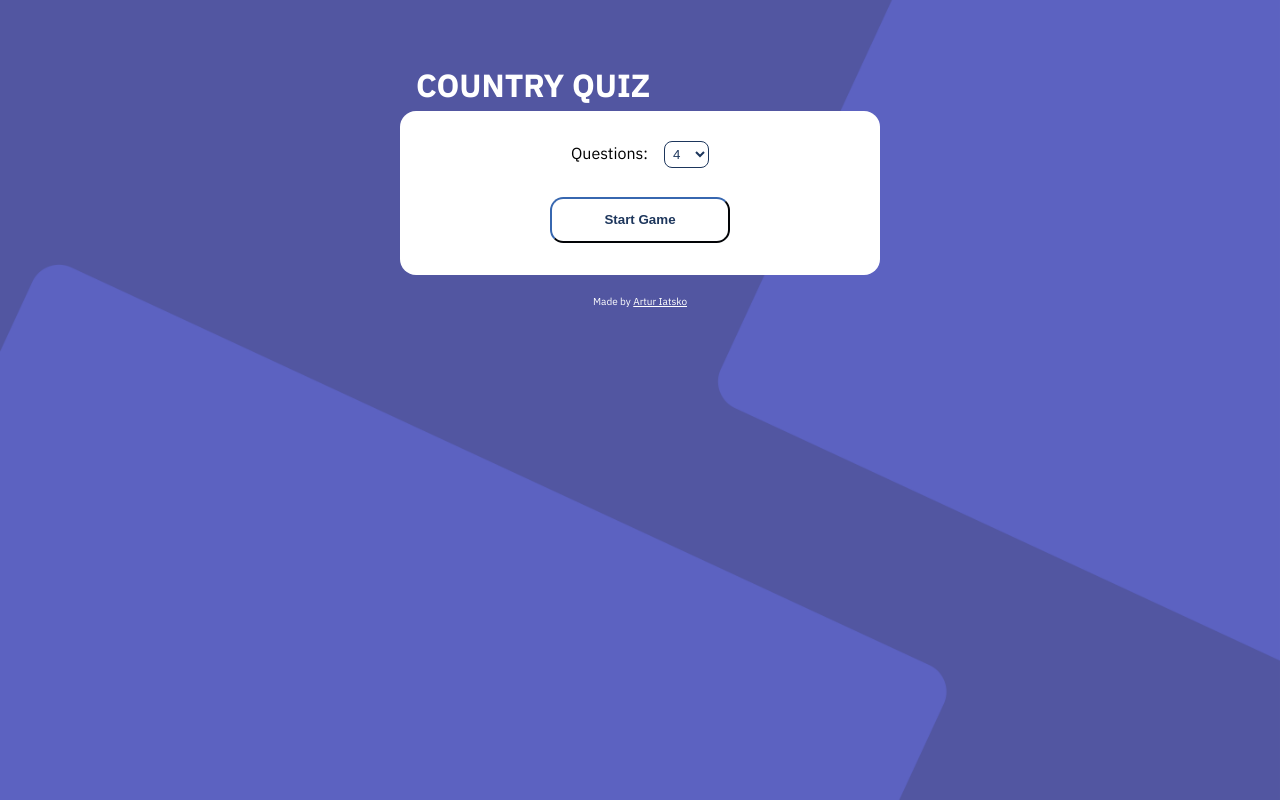
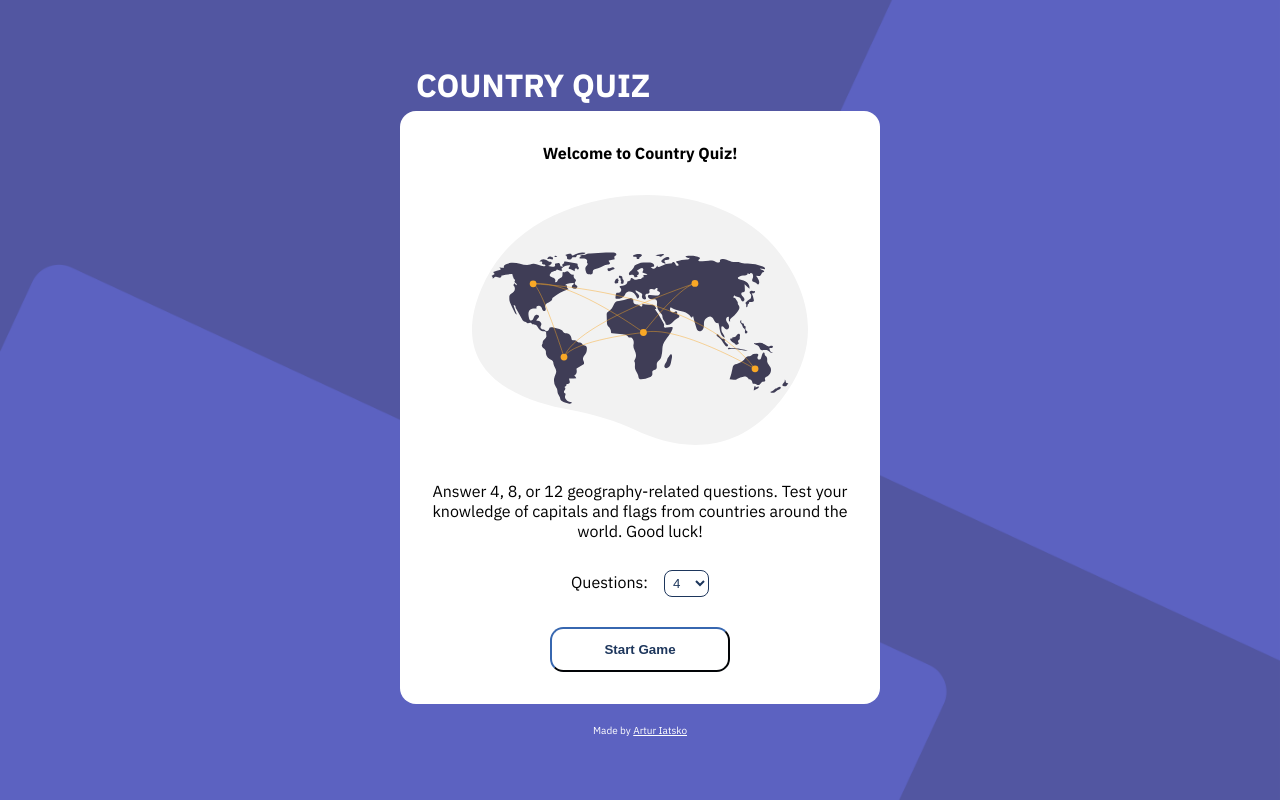
Before and after one commit to bunge12/country-quiz, a React (Create React App) app: page / in a window 1280 px wide. Built offline with nearby package versions, Linux system fonts and the light colour scheme; no server answers.

Commit message:
Added intro text and image

```diff
--- a/src/App.js
+++ b/src/App.js
@@ -7,6 +7,7 @@ import NumberSelector from "./components/NumberSelector";
 import axios from "axios";
 import styled from "styled-components";
 import usePersistentState from "./hooks/usePersistentState";
+import world from "./img/world.svg";
 
 const Title = styled.div`
   width: 50%;
@@ -30,6 +31,13 @@ const Footer = styled.footer`
   color: white;
   margin-top: 2em;
   font-size: x-small;
+`;
+
+const Welcome = styled.p``;
+
+const Image = styled.img`
+  width: 75%;
+  margin: 2rem;
 `;
 
 function App() {
@@ -124,6 +132,13 @@ function App() {
             ></Question>
           ) : (
             <>
+              <Welcome>
+                <b>Welcome to Country Quiz!</b>
+                <Image src={world} alt="drawing of world map" />
+                Answer 4, 8, or 12 geography-related questions. Test your
+                knowledge of capitals and flags from countries around the world.
+                Good luck!
+              </Welcome>
               <NumberSelector
                 onChange={changeQuantity}
                 id="number"
```
Also changed, not shown: src/img/world.svg (added).
